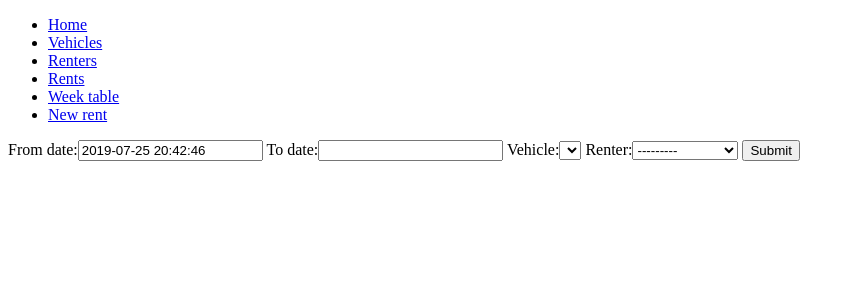
After one commit to Delor4/Fleet_mng, a Django app: page /rent_form/ in a window 1280 px wide. The commit adds this page. Shown: the top 300 px of the page, without its empty margins (0-855 px from the left). Run offline with Django 3.2, Linux system fonts and the light colour scheme; tables that the repository leaves empty hold one stand-in row (values such as "Sample post"); lists and menus that the app fills with data are empty.

Commit message:
rent_form ...

```diff
--- a/fleet_mng/models.py
+++ b/fleet_mng/models.py
@@ -29,6 +29,9 @@ class Vehicle(models.Model):
                 return True
         return False
 
+    def is_free(self):
+        return not Rent.objects.filter(vehicle=self, rented__exact=1).exist()
+
 
 class Renter(models.Model):
     name = models.CharField(max_length=193, db_index=True)
@@ -44,7 +47,7 @@ class Renter(models.Model):
 
 class Rent(models.Model):
     description = models.TextField(blank=True)
-    from_date = models.DateTimeField()
+    from_date = models.DateTimeField(default=timezone.now)
     to_date = models.DateTimeField()
     vehicle = models.ForeignKey(Vehicle, on_delete=models.DO_NOTHING)
     renter = models.ForeignKey(Renter, on_delete=models.DO_NOTHING)
--- a/fleet_mng/templates/fleet_mng/base.html
+++ b/fleet_mng/templates/fleet_mng/base.html
@@ -15,6 +15,7 @@
         <li><a href="{% url 'fleet_mng:renters' %}">Renters</a></li>
         <li><a href="{% url 'fleet_mng:rents' %}">Rents</a></li>
         <li><a href="{% url 'fleet_mng:week' %}">Week table</a></li>
+        <li><a href="{% url 'fleet_mng:rent_form' %}">New rent</a></li>
     </ul>
     {% endblock %}
 </div>
--- /dev/null
+++ b/fleet_mng/templates/fleet_mng/rent_form.html
@@ -0,0 +1,8 @@
+{% extends "fleet_mng/base.html" %}
+{% block content %}
+<form action="{% url 'fleet_mng:rent_form' %}" method="post">
+    {% csrf_token %}
+    {{ form }}
+    <input type="submit" value="Submit">
+</form>
+{% endblock %}
--- a/fleet_mng/urls.py
+++ b/fleet_mng/urls.py
@@ -12,5 +12,7 @@ urlpatterns = [
     path('rents/', views.RentsView.as_view(), name='rents'),
     path('rent/<int:pk>/', views.RentView.as_view(), name='rent'),
 
-    path('week/', views.show_week, name='week')
+    path('week/', views.show_week, name='week'),
+
+    path('rent_form/', views.show_rent_form, name='rent_form'),
 ]
--- a/fleet_mng/views.py
+++ b/fleet_mng/views.py
@@ -1,5 +1,7 @@
 import datetime
 
+from django import forms
+from django.http import HttpResponseRedirect
 from django.shortcuts import render, get_object_or_404
 from django.utils import timezone
 from django.views import generic
@@ -85,3 +87,35 @@ def show_week(request):
     return render(request, 'fleet_mng/week.html',
                   {'rents_list': week, 'show_from': show_from, 'show_to': show_to, 'weeks': weeks, 'days': days,
                    'rents_table': tabl})
+
+
+class RentForm(forms.ModelForm):
+    class Meta:
+        model = Rent
+        fields = ('from_date', 'to_date', 'vehicle', 'renter')
+
+    def __init__(self, *args, **kwargs):
+        search_str = kwargs.pop('search_str', None)
+        super().__init__(*args, **kwargs)
+        v = Vehicle.objects.raw('select * from fleet_mng_vehicle where id not in (select distinct(vehicle_id) from fleet_mng_rent where rented = 1)')
+        self.fields['vehicle'].initial = search_str
+        self.fields['vehicle'].choices = [(x.id, x) for x in v]
+
+
+def show_rent_form(request):
+    # if this is a POST request we need to process the form data
+    if request.method == 'POST':
+        # create a form instance and populate it with data from the request:
+        form = RentForm(request.POST)
+        # check whether it's valid:
+        if form.is_valid():
+            # process the data in form.cleaned_data as required
+            # ...
+            # redirect to a new URL:
+            return HttpResponseRedirect('/')
+
+    # if a GET (or any other method) we'll create a blank form
+    else:
+        form = RentForm()
+
+    return render(request, 'fleet_mng/rent_form.html', {'form': form})
```
